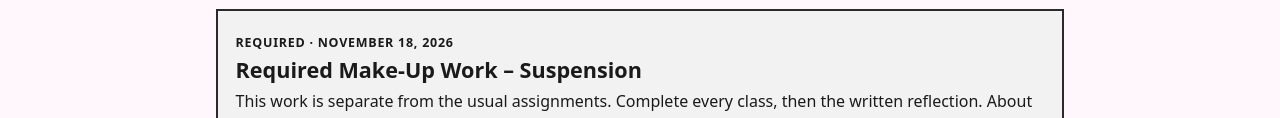
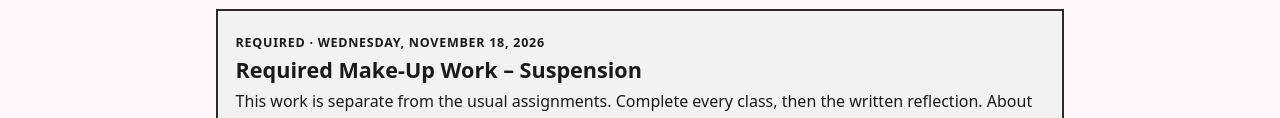
Before and after one commit to lukelundberg-hue/brooke-homework, a plain HTML site: page index.html in a window 1280 px wide. Shown: the part 322-440 px from the top of the page. Drawn offline with Linux system fonts and the light colour scheme.

Commit message:
Label November 18, 2026 as Wednesday.
The suspension date was marked Tuesday. Both date labels now use the correct weekday.

Co-authored-by: lukelundberg-hue <lukelundberg-hue@users.noreply.github.com>

```diff
--- a/index.html
+++ b/index.html
@@ -536,7 +536,7 @@
   <div class="utilities"><button type="button" class="plain" id="reset">Reset all progress</button></div>
   <section id="home" class="screen" aria-labelledby="home-title">
     <aside class="suspension-callout" aria-labelledby="suspension-callout-title">
-      <p class="suspension-kicker">Required · November 18, 2026</p>
+      <p class="suspension-kicker">Required · Wednesday, November 18, 2026</p>
       <h2 id="suspension-callout-title" tabindex="-1">Required Make-Up Work – Suspension</h2>
       <p>This work is separate from the usual assignments. Complete every class, then the written reflection. About 2 hours 25 minutes.</p>
       <p><a href="#suspension">Open suspension work</a> (<span id="suspension-home-count">9 remaining</span>)</p>
@@ -849,7 +849,7 @@
   </section>
   <section id="suspension" class="screen suspension" hidden aria-labelledby="suspension-title">
     <div class="suspension-intro">
-      <p class="suspension-kicker">Required · Tuesday, November 18, 2026</p>
+      <p class="suspension-kicker">Required · Wednesday, November 18, 2026</p>
       <h2 id="suspension-title" tabindex="-1">Required Make-Up Work – Suspension</h2>
       <p>This page is the work for the suspension day. It is separate from the usual assignments.</p>
       <p>Complete the assignments from top to bottom. Core classes are first. Electives are shorter. The written reflection at the end is required. Plan on about 2 hours 25 minutes. Take a short break between assignments.</p>
```
